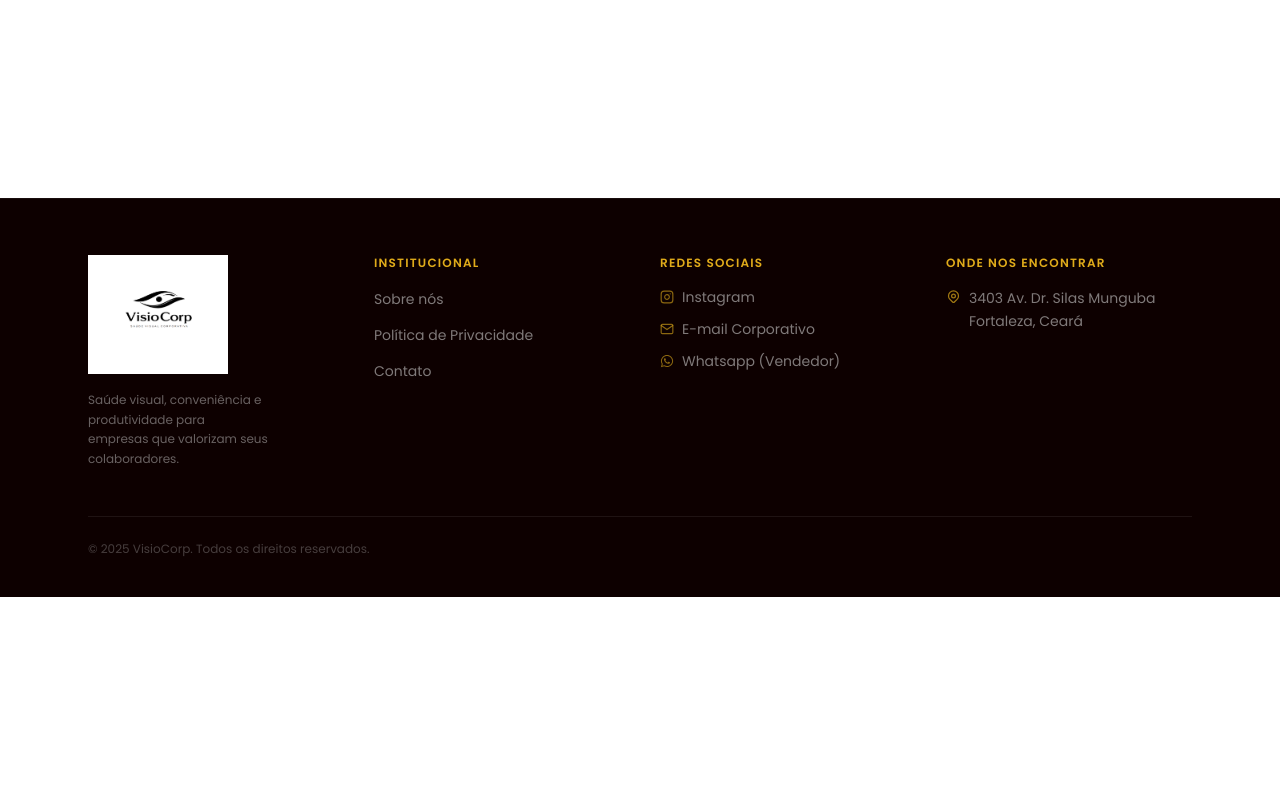
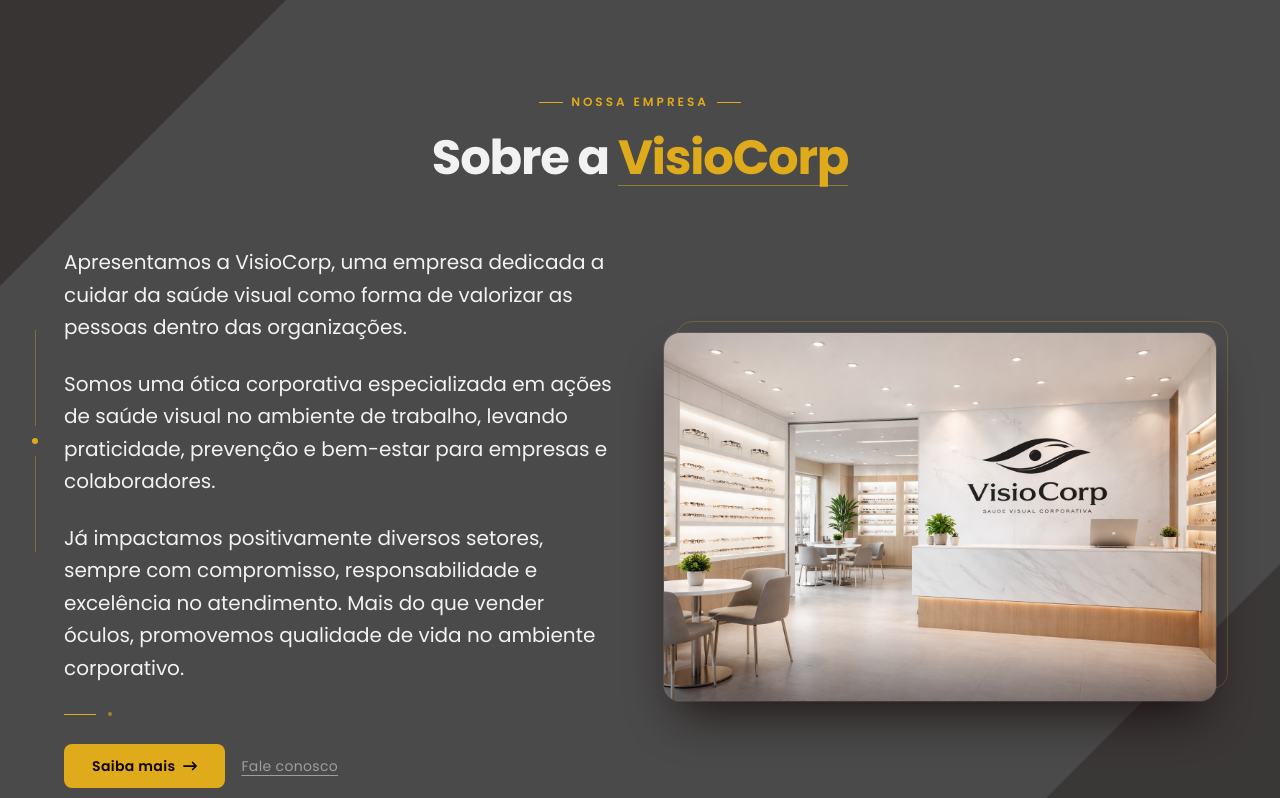
Before and after one commit to Equipe-NextSolve/visio-corp, a Next.js app: page / in a window 1280 px wide. Shown: the part 1002-1800 px from the top of the page. Before the commit the page ends 1599 px from the top, so only its background shows below. Built offline with nearby package versions, Linux system fonts and the light colour scheme.

Commit message:
Criação da Sessão de Sobre da Página Home

```diff
--- a/src/components/home/AboutHome.jsx
+++ b/src/components/home/AboutHome.jsx
@@ -1,6 +1,75 @@
+import Image from "next/image"
+import Link from "next/link"
+import { FaArrowRightLong } from "react-icons/fa6";
+
 
 export default function AboutHome() {
     return (
-        <div>AboutHome</div>
+        <section className="relative w-full min-h-screen py-24 px-6 flex flex-col items-center justify-center overflow-hidden bg-gray">
+
+            <div className="absolute top-0 left-0 w-72 h-72 bg-black/30 pointer-events-none" style={{ clipPath: "polygon(0 0, 100% 0, 0 100%)" }} />
+            <div className="absolute bottom-0 right-0 w-80 h-80 bg-black/25 pointer-events-none" style={{ clipPath: "polygon(100% 0, 100% 100%, 0 100%)" }} />
+
+            <div className="absolute left-8 top-1/2 -translate-y-1/2 hidden lg:flex flex-col items-center gap-3">
+                <div className="w-px h-24 bg-gold/40" />
+                <div className="w-1.5 h-1.5 rounded-full bg-gold" />
+                <div className="w-px h-24 bg-gold/40" />
+            </div>
+
+            <div className="relative z-10 flex items-center gap-2 mb-6">
+                <div className="w-6 h-px bg-gold" />
+                <span className="text-xs font-semibold tracking-[0.25em] uppercase text-gold font-[Poppins]">Nossa Empresa</span>
+                <div className="w-6 h-px bg-gold" />
+            </div>
+
+            <h2 className="relative z-10 text-4xl md:text-5xl font-bold text-center mb-16 text-white font-[Poppins] tracking-tight">
+                Sobre a{" "}
+                <span className="relative inline-block">
+                    <span className="text-gold">VisioCorp</span>
+                    <span className="absolute -bottom-1 left-0 w-full h-px bg-gold/50" />
+                </span>
+            </h2>
+
+            <div className="relative z-10 max-w-6xl w-full flex flex-col-reverse md:grid md:grid-cols-2 gap-12 items-center">
+
+                <div className="flex flex-col gap-6">
+
+                    <p className="text-xl leading-relaxed text-white">Apresentamos a VisioCorp, uma empresa dedicada a cuidar da saúde visual como forma de valorizar as pessoas dentro das organizações.</p>
+                    <p className="text-xl leading-relaxed text-white">Somos uma ótica corporativa especializada em ações de saúde visual no ambiente de trabalho, levando praticidade, prevenção e bem-estar para empresas e colaboradores.</p>
+                    <p className="text-xl leading-relaxed text-white">Já impactamos positivamente diversos setores, sempre com compromisso, responsabilidade e excelência no atendimento. Mais do que vender óculos, promovemos qualidade de vida no ambiente corporativo.</p>
+
+                    <div className="flex items-center gap-3 my-1">
+                        <div className="w-8 h-px bg-gold" />
+                        <div className="w-1 h-1 rounded-full bg-gold/60" />
+                    </div>
+
+                    <div className="flex items-center gap-4">
+                        <Link href="#" className="inline-flex items-center gap-2 font-semibold px-7 py-3 rounded-lg transition-all duration-300 hover:scale-[1.03] hover:shadow-gold/30 hover:shadow-lg bg-gold text-black tracking-wide font-[Poppins] text-sm">Saiba mais <FaArrowRightLong /></Link>
+
+                        <Link href="#" className="text-sm text-white/50 hover:text-white/80 transition-colors duration-200 tracking-wide underline underline-offset-4">
+                            Fale conosco
+                        </Link>
+                    </div>
+                </div>
+
+                <div className="w-full flex justify-center md:justify-end">
+                    <div className="relative w-full">
+                        <div className="absolute -top-3 -right-3 w-full h-full rounded-2xl border border-gold/25 pointer-events-none z-0" />
+                        <div className="relative z-10 rounded-2xl overflow-hidden w-full shadow-2xl shadow-black/70 ring-1 ring-white/10">
+                            <Image
+                                src="/img1.png"
+                                alt="VisioCorp ambiente"
+                                width={700}
+                                height={900}
+                                className="w-full h-auto object-cover"
+                                priority
+                            />
+                            <div className="absolute bottom-0 left-0 right-0 h-20 bg-linear-to-t from-black/40 to-transparent pointer-events-none" />
+                        </div>
+                    </div>
+                </div>
+
+            </div>
+        </section>
     )
 }
--- a/src/components/home/HomeMain.jsx
+++ b/src/components/home/HomeMain.jsx
@@ -1,9 +1,11 @@
 import InitialContent from "./InitialContent"
+import AboutHome from "./AboutHome"
 
 export default function HomeMain() {
     return (
         <main>
             <InitialContent />
+            <AboutHome/>
         </main>
     )
 }
--- a/src/components/home/InitialContent.jsx
+++ b/src/components/home/InitialContent.jsx
@@ -1,7 +1,7 @@
 
 export default function InitialContent() {
     return (
-        <main className="w-full h-300 ">
+        <main className="w-full  ">
             <section className="w-full h-250 bg-[url('/img8.png')] bg-cover bg-center">
 
             </section>
```
Also changed, not shown: src/components/home/Carousel.jsx (deleted).
